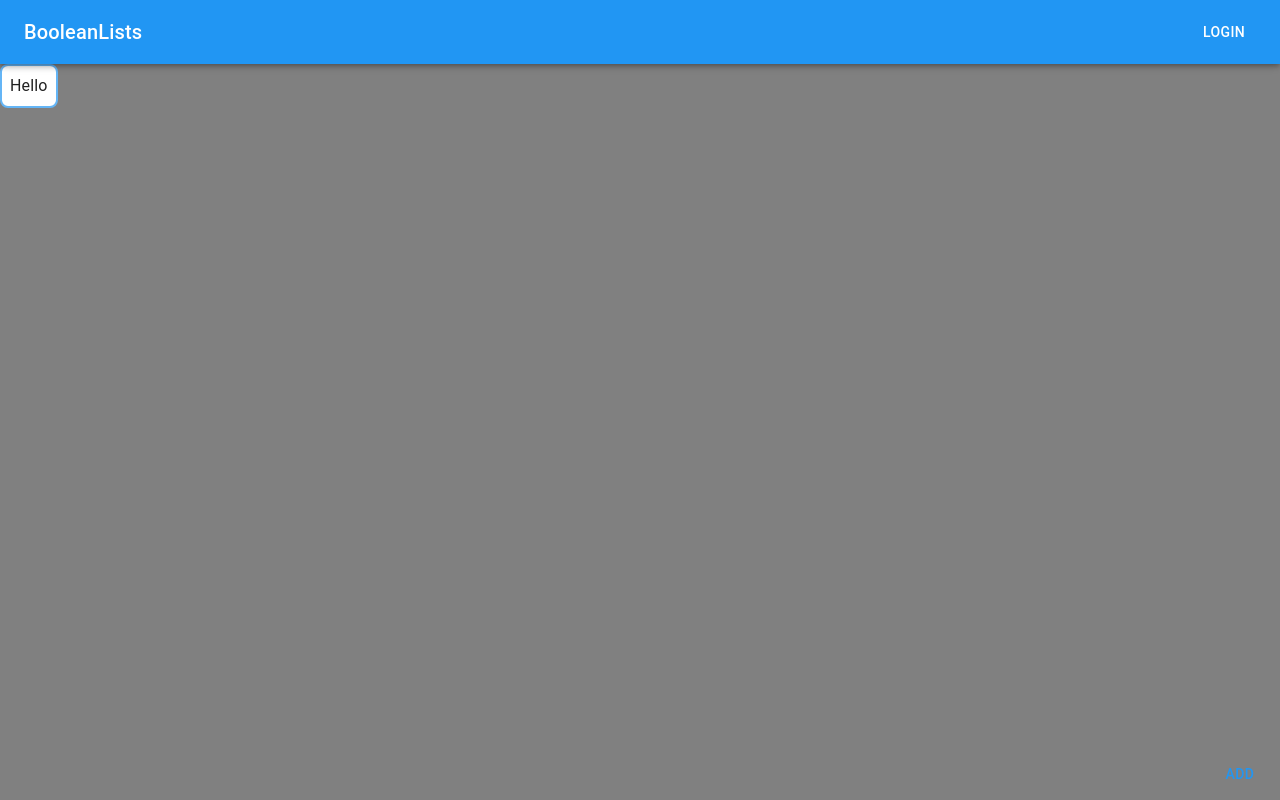
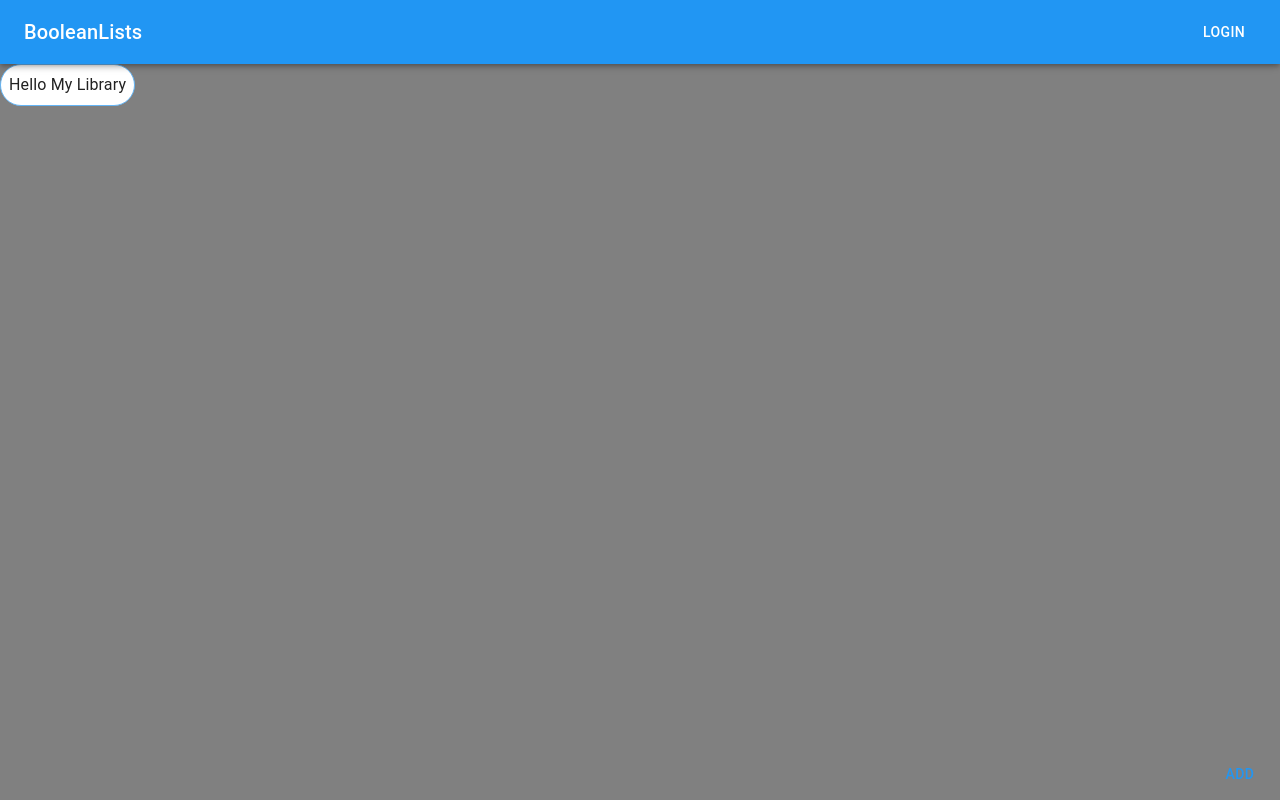
Before and after one commit to pfehrmann/boolean-lists, a React (Create React App) app in the folder frontend/: page /editor2/1 in a window 1280 px wide. Both pictures are taken after a click on the button "ADD". Built offline with nearby package versions, Linux system fonts and the light colour scheme.

Commit message:
Add possibility to render different nodes

```diff
--- a/frontend/src/components/NodeEditor/components/ExampleNodeEditor.tsx
+++ b/frontend/src/components/NodeEditor/components/ExampleNodeEditor.tsx
@@ -4,6 +4,7 @@ import React, { useState } from 'react';
 import { v4 as uuidv4 } from 'uuid';
 
 import { Node as NodeType } from '../types/Node';
+import { NodeContent } from '../types/NodeContent';
 import { NodeEditor } from './NodeEditor';
 
 type ExampleNodes = 'MyLibrary' | 'Add';
@@ -31,7 +32,11 @@ export const Example = () => {
 
   return (
     <Root>
-      <NodeEditor nodes={nodes} onChange={(nodes) => console.log(nodes)} />
+      <NodeEditor
+        nodes={nodes}
+        onChange={(nodes) => console.log(nodes)}
+        nodeTypes={nodeTypes}
+      />
       <AddButton onClick={handleAdd}>Add</AddButton>
     </Root>
   );
@@ -50,3 +55,28 @@ const AddButton = styled(Button)`
   bottom: ${({ theme }) => theme.spacing(1)};
   right: ${({ theme }) => theme.spacing(1)};
 `;
+
+const MyLibraryNode: NodeContent<
+  Extract<ExampleNodes, 'MyLibrary'>,
+  ExampleDataType
+> = ({ node, className }) => {
+  return <div className={className}>Hello My Library</div>;
+};
+
+const StyledMyLibraryNode = styled(MyLibraryNode)`
+  padding: ${({ theme }) => theme.spacing(1)};
+  background: ${({ theme }) => theme.palette.background.paper};
+  border: 1px solid ${({ theme }) => theme.palette.primary.light};
+  border-radius: ${({ theme }) => theme.shape.borderRadius * 20}px;
+`;
+
+const AddNode: NodeContent<Extract<ExampleNodes, 'Add'>, ExampleDataType> = ({
+  node,
+}) => {
+  return <div>Hello My Library</div>;
+};
+
+const nodeTypes: { [T in ExampleNodes]: NodeContent<T, ExampleDataType> } = {
+  Add: AddNode,
+  MyLibrary: (props) => <StyledMyLibraryNode {...props} />,
+};
--- a/frontend/src/components/NodeEditor/components/Node.tsx
+++ b/frontend/src/components/NodeEditor/components/Node.tsx
@@ -2,25 +2,34 @@ import { styled } from '@mui/material';
 import React from 'react';
 
 import { Node as NodeType } from '../types/Node';
+import { NodeContent } from '../types/NodeContent';
 import { DraggableElement } from './DraggableElement';
 
-export interface NodeProps {
-  node: NodeType;
+export interface NodeProps<
+  NodeTypes extends string = string,
+  DataType extends string = string,
+> {
+  node: NodeType<NodeTypes, DataType>;
   className?: string;
+  nodeTypes: Record<NodeTypes, NodeContent<NodeTypes, DataType>>;
 }
 
-export const Node = ({ node, className }: NodeProps) => {
+export const Node = <
+  NodeTypes extends string = string,
+  DataType extends string = string,
+>({
+  node,
+  className,
+  nodeTypes,
+}: NodeProps<NodeTypes, DataType>) => {
+  console.log(nodeTypes, node.type);
   return (
     <StyledDraggableElement positionInfo={node} className={className}>
-      Hello
+      {nodeTypes[node.type]({ node })}
     </StyledDraggableElement>
   );
 };
 
 const StyledDraggableElement = styled(DraggableElement)`
-  padding: ${({ theme }) => theme.spacing(1)};
-  background: ${({ theme }) => theme.palette.background.paper};
-  border: 2px solid ${({ theme }) => theme.palette.primary.light};
-  border-radius: ${({ theme }) => theme.shape.borderRadius * 2}px;
   cursor: default;
 `;
--- a/frontend/src/components/NodeEditor/components/NodeEditor.tsx
+++ b/frontend/src/components/NodeEditor/components/NodeEditor.tsx
@@ -2,15 +2,26 @@ import { Box, styled } from '@mui/material';
 import React, { useContext, useState } from 'react';
 
 import { Node as NodeType } from '../types/Node';
+import { NodeContent } from '../types/NodeContent';
 import { DragContext, DragContextProvider, DragRoot } from './DragRoot';
 import { Node } from './Node';
 
-export interface NodeEditorProps<NodeTypes = string, DataType = string> {
+export interface NodeEditorProps<
+  NodeTypes extends string = string,
+  DataType extends string = string,
+> {
   nodes: NodeType<NodeTypes, DataType>[];
   onChange?: (updatedNodes: NodeType<NodeTypes, DataType>[]) => void;
+  nodeTypes: Record<NodeTypes, NodeContent<NodeTypes, DataType>>;
 }
 
-export const NodeEditor = ({ nodes }: NodeEditorProps) => {
+export const NodeEditor = <
+  NodeTypes extends string = string,
+  DataType extends string = string,
+>({
+  nodes,
+  nodeTypes,
+}: NodeEditorProps<NodeTypes, DataType>) => {
   const [offsetX, setOffsetX] = useState(0);
   const [offsetY, setOffsetY] = useState(0);
   const onMove = (movementX: number, movementY: number) => {
@@ -24,7 +35,11 @@ export const NodeEditor = ({ nodes }: NodeEditorProps) => {
       <DragRoot defaultOnMove={onMove}>
         <StyledCanvas offsetX={offsetX} offsetY={offsetY} onMove={onMove}>
           {nodes.map((node) => (
-            <Node key={node.id} node={node} />
+            <Node<NodeTypes, DataType>
+              key={node.id}
+              node={node}
+              nodeTypes={nodeTypes}
+            />
           ))}
         </StyledCanvas>
       </DragRoot>
--- /dev/null
+++ b/frontend/src/components/NodeEditor/types/NodeContent.ts
@@ -0,0 +1,11 @@
+import { Node } from '../types/Node';
+
+export interface NodeContent<
+  NodeTypes extends string = string,
+  DataType extends string = string,
+> {
+  (props: {
+    node: Node<NodeTypes, DataType>;
+    className?: string;
+  }): JSX.Element | null;
+}
```
